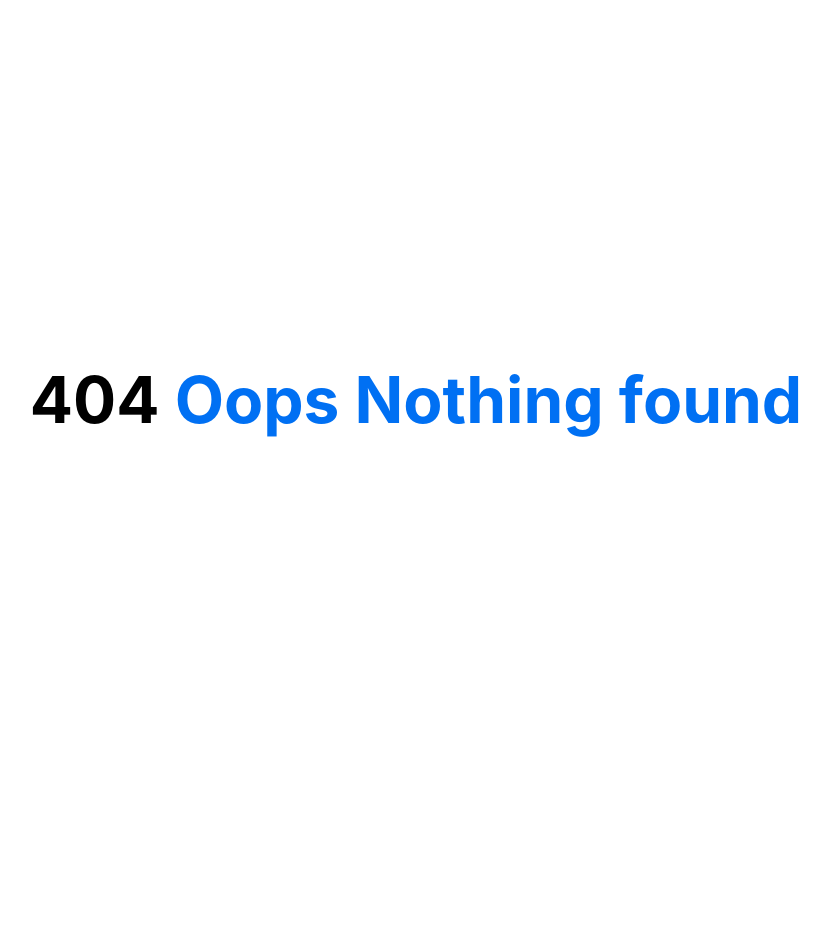
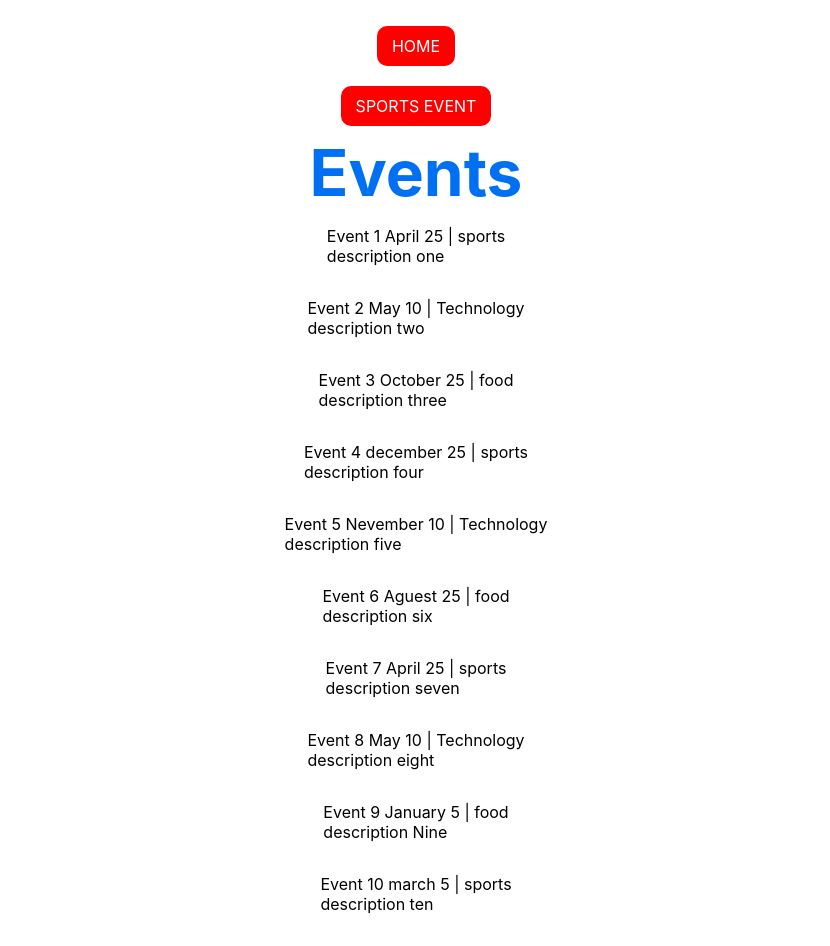
Before and after one commit to NextJs-Series/Next-framework, a Next.js app: page /events in a window 1280 px wide. Before the commit this address had no page. Shown: the whole page, without its empty margins (224-1054 px from the left). Before the commit the page ends 800 px from the top, so only its background shows below. Built offline with nearby package versions, Linux system fonts and the light colour scheme; data requests are answered from the project's data file.

Commit message:
pre rendering in complete with shallow routes

```diff
--- a/db.json
+++ b/db.json
@@ -51,10 +51,84 @@
       "description": "Colours result from the electromagnetic radiation of a range of wavelengths that are visible to the eye. The three characteristics of hue, saturation, and brightness are commonly used to distinguish one colour from another."
     }
   ],
-  "dashboard": {
-    "posts": 8,
-    "likes": 100,
-    "followers": 20,
-    "following": 40
-  }
+  "dashboard": [
+    {
+      "posts": 8,
+      "likes": 100,
+      "followers": 20,
+      "following": 40
+    }
+  ],
+  "events": [
+    {
+      "id": 1,
+      "title": "Event 1",
+      "description": "description one",
+      "category": "sports",
+      "date": "April 25"
+    },
+    {
+      "id": 2,
+      "title": "Event 2",
+      "description": "description two",
+      "category": "Technology",
+      "date": "May 10"
+    },
+    {
+      "id": 3,
+      "title": "Event 3",
+      "description": "description three",
+      "category": "food",
+      "date": "October 25"
+    },
+    {
+      "id": 4,
+      "title": "Event 4",
+      "description": "description four",
+      "category": "sports",
+      "date": "december 25"
+    },
+    {
+      "id": 5,
+      "title": "Event 5",
+      "description": "description five",
+      "category": "Technology",
+      "date": "Nevember 10"
+    },
+    {
+      "id": 6,
+      "title": "Event 6",
+      "description": "description six",
+      "category": "food",
+      "date": "Aguest 25"
+    },
+    {
+      "id": 7,
+      "title": "Event 7",
+      "description": "description seven",
+      "category": "sports",
+      "date": "April 25"
+    },
+    {
+      "id": 8,
+      "title": "Event 8",
+      "description": "description eight",
+      "category": "Technology",
+      "date": "May 10"
+    },
+    {
+      "id": 9,
+      "title": "Event 9",
+      "description": "description Nine",
+      "category": "food",
+      "date": "January 5"
+    },
+    {
+      "id": 10,
+      "title": "Event 10",
+      "description": "description ten",
+      "category": "sports",
+      "date": "march 5"
+    }
+  ]
 }
--- /dev/null
+++ b/pages/events.js
@@ -0,0 +1,58 @@
+import Head from 'next/head';
+import { useRouter } from 'next/router';
+import { useState } from 'react';
+import Link from 'next/link';
+import styles from '../styles/Home.module.css'
+
+export default function EventList({ eventList }) {
+    const [events, setEvents] = useState(eventList)
+    const router = useRouter()
+    const fetchSportsEvents = async () => {
+        const response = await fetch('http://localhost:4000/events?category=sports')
+        const data = await response.json()
+        setEvents(data)
+        router.push('/events?category=sports', undefined, { shallow: true })
+    }
+    return (
+        <div>
+            <Head>
+                <title>Next js </title>
+                <meta name="description" content="Generated by create next app" />
+                <link rel="icon" href="/favicon.ico" />
+            </Head>
+
+            <main className={styles.main}>
+                <Link href="/">
+                    <a style={{ justifyContent: 'center' }} className={styles.aa} >Home</a>
+                </Link>
+                <a style={{ justifyContent: 'center' }} className={styles.aa} onClick={fetchSportsEvents} >Sports event</a>
+                <h1 className={styles.title}>
+                    <a>Events</a>
+                </h1>
+                {
+                    events.map((event => {
+                        return (
+                            <div key={event.id}>
+                                <p>{event.title} {event.date} | {event.category} <br /> {event.description} </p>
+                            </div>
+                        )
+                    }))
+                }
+            </main>
+        </div>
+    )
+}
+
+export async function getServerSideProps(context) {
+    const { query } = context
+    const { category } = query
+    const queryString = category ? 'category=sports' : ''
+    const response = await fetch(`http://localhost:4000/events?${queryString}`)
+    const data = await response.json()
+
+    return {
+        props: {
+            eventList: data
+        },
+    }
+}
--- a/pages/index.js
+++ b/pages/index.js
@@ -25,6 +25,9 @@ export default function Home() {
                     <Link href="/dashboard" >
                         <a className={styles.aa} >Dashboard</a>
                     </Link>
+                    <Link href="/events" >
+                        <a className={styles.aa} >Events</a>
+                    </Link>
                     <Link href="/blog" >
                         <a className={styles.aa} >Blog</a>
                     </Link>
```
